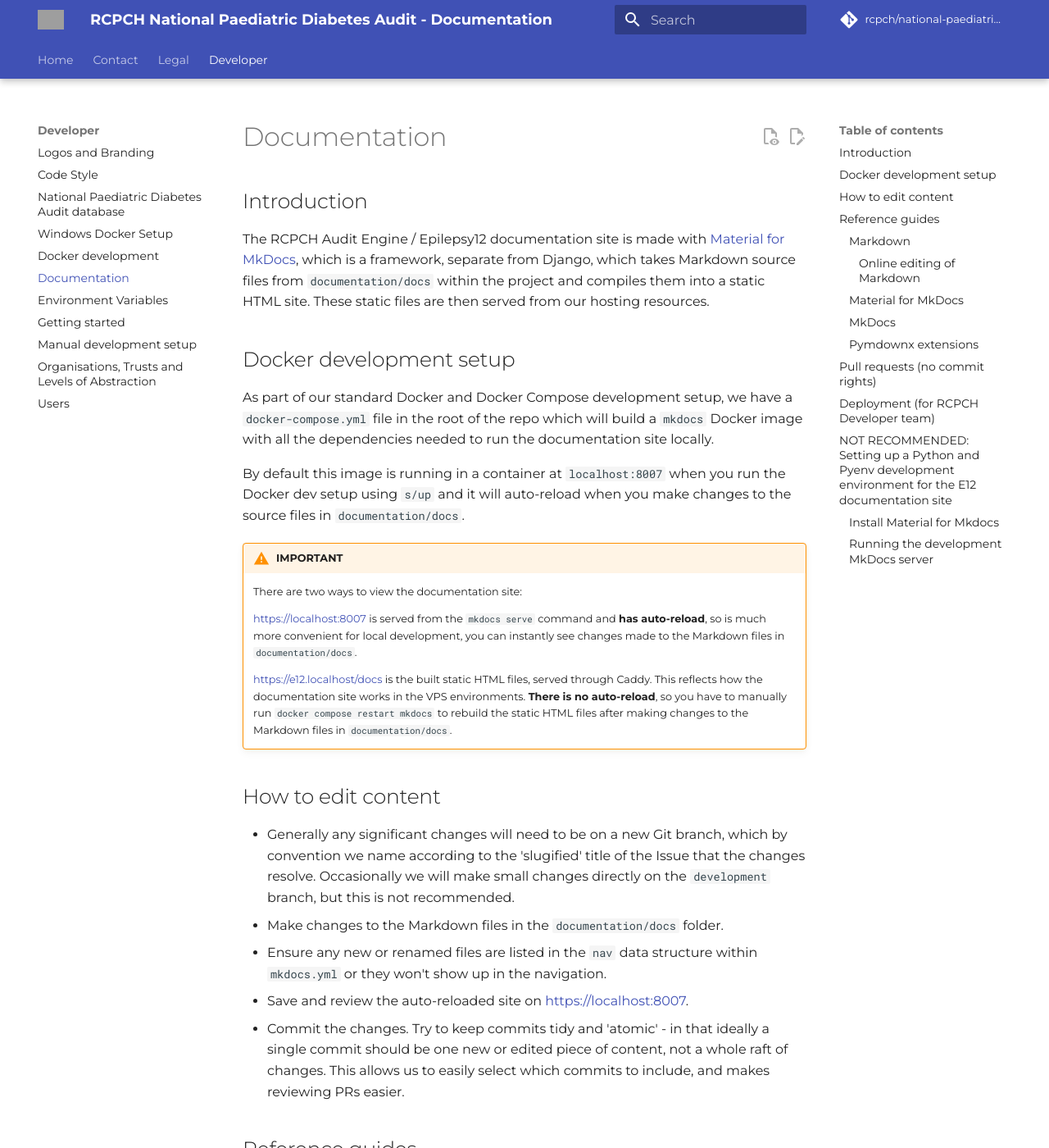
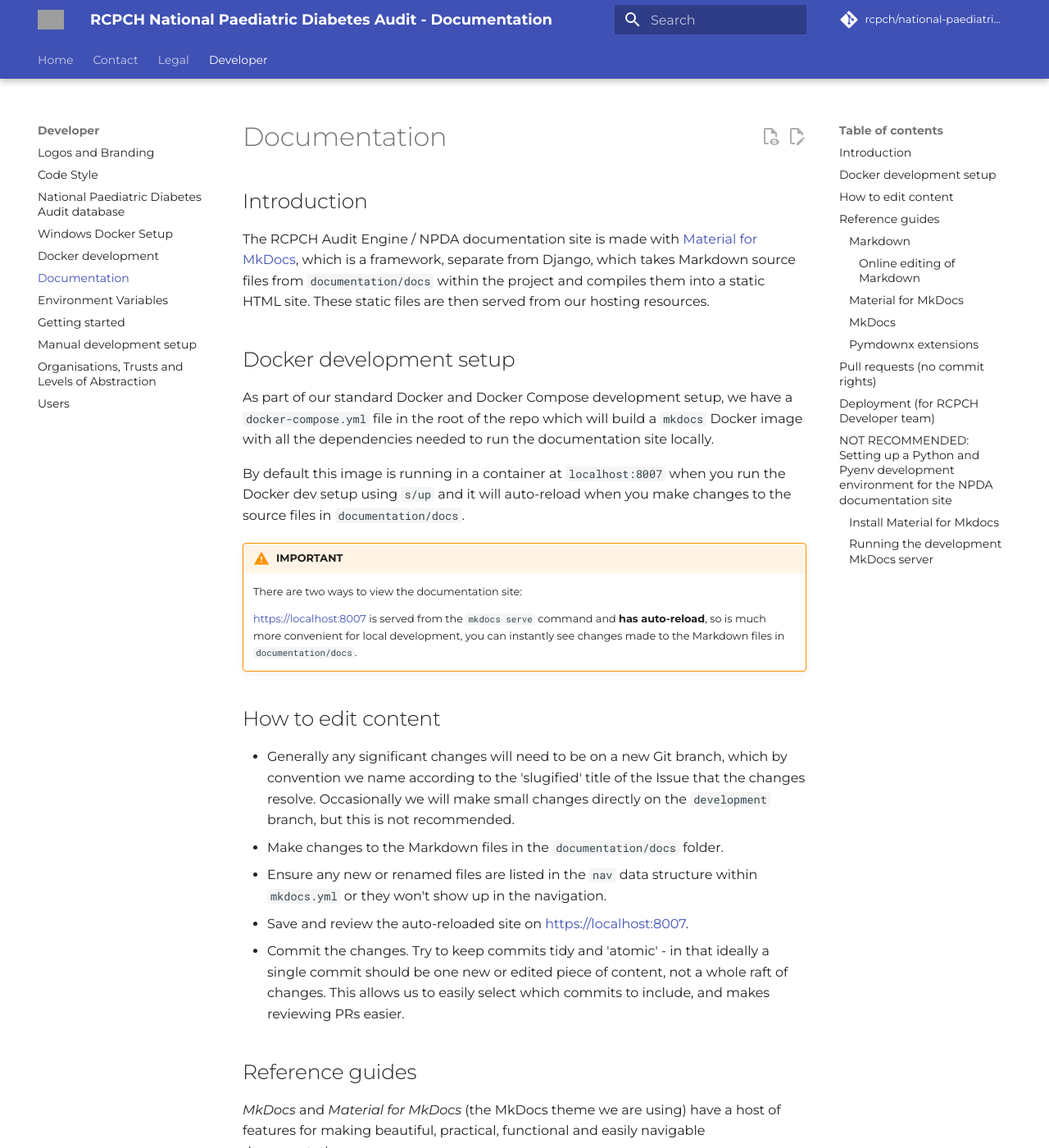
Before and after one commit to rcpch/national-paediatric-diabetes-audit, an MkDocs documentation site: the page built from documentation/docs/developer/documentation.md, in a window 1280 px wide and 1400 px high. Shown: the whole window at 82% size. Built offline with MkDocs 1.6.1 and Material for MkDocs 9.7.7, drawn with Linux system fonts in a browser that asks for light colours; comment, search, counter and statistics services are not loaded; some of the changed text lies outside the part shown; grey boxes are pictures that could not be loaded.

Commit message:
'E12' refactor

```diff
--- a/documentation/docs/developer/documentation.md
+++ b/documentation/docs/developer/documentation.md
@@ -5,7 +5,7 @@
 
 ## Introduction
 
-The RCPCH Audit Engine / Epilepsy12 documentation site is made with [Material for MkDocs](https://squidfunk.github.io/mkdocs-material/), which is a framework, separate from Django, which takes Markdown source files from `documentation/docs` within the project and compiles them into a static HTML site. These static files are then served from our hosting resources.
+The RCPCH Audit Engine / NPDA documentation site is made with [Material for MkDocs](https://squidfunk.github.io/mkdocs-material/), which is a framework, separate from Django, which takes Markdown source files from `documentation/docs` within the project and compiles them into a static HTML site. These static files are then served from our hosting resources.
 
 ## Docker development setup
 
@@ -17,8 +17,6 @@
     There are two ways to view the documentation site:
 
     <https://localhost:8007> is served from the `mkdocs serve` command and **has auto-reload**, so is much more convenient for local development, you can instantly see changes made to the Markdown files in `documentation/docs`.
-
-    <https://e12.localhost/docs> is the built static HTML files, served through Caddy. This reflects how the documentation site works in the VPS environments. **There is no auto-reload**, so you have to manually run `docker compose restart mkdocs` to rebuild the static HTML files after making changes to the Markdown files in `documentation/docs`.
 
 ## How to edit content
 
@@ -71,7 +69,7 @@
 
 See [Deployment](./deployment.md) for details of how the documentation site is deployed.
 
-## NOT RECOMMENDED: Setting up a Python and Pyenv development environment for the E12 documentation site
+## NOT RECOMMENDED: Setting up a Python and Pyenv development environment for the NPDA documentation site
 
 !!! warning "Use the Dockerised development environment if you can"
     If you cannot use the Dockerised development environment, then you will need to set up a Python environment on your local machine to run the documentation site locally. We highly recommend using the Dockerised development environment if you can, as it is much easier to set up and use.
```
Also changed, not shown: documentation/docs/developer/docker-setup.md (+5 -5 lines), documentation/docs/developer/environment-variables.md (+1 -1 lines), 6 other files.
